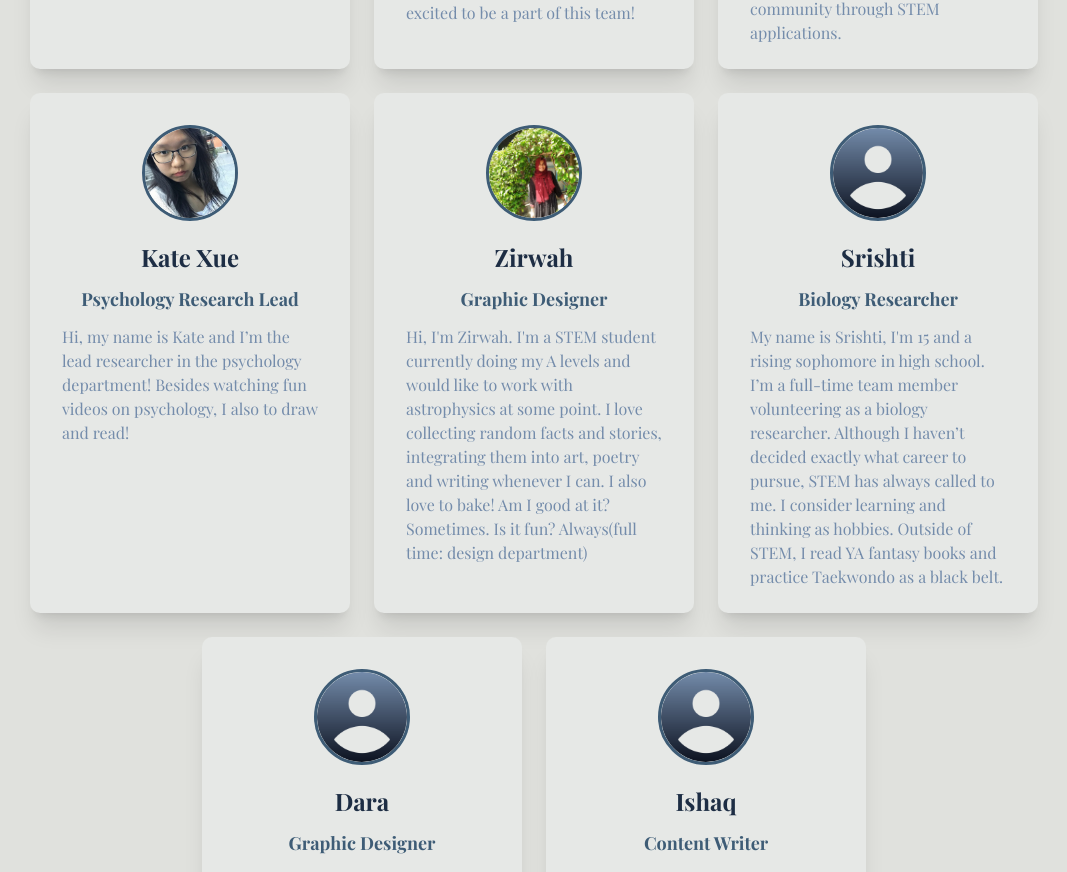
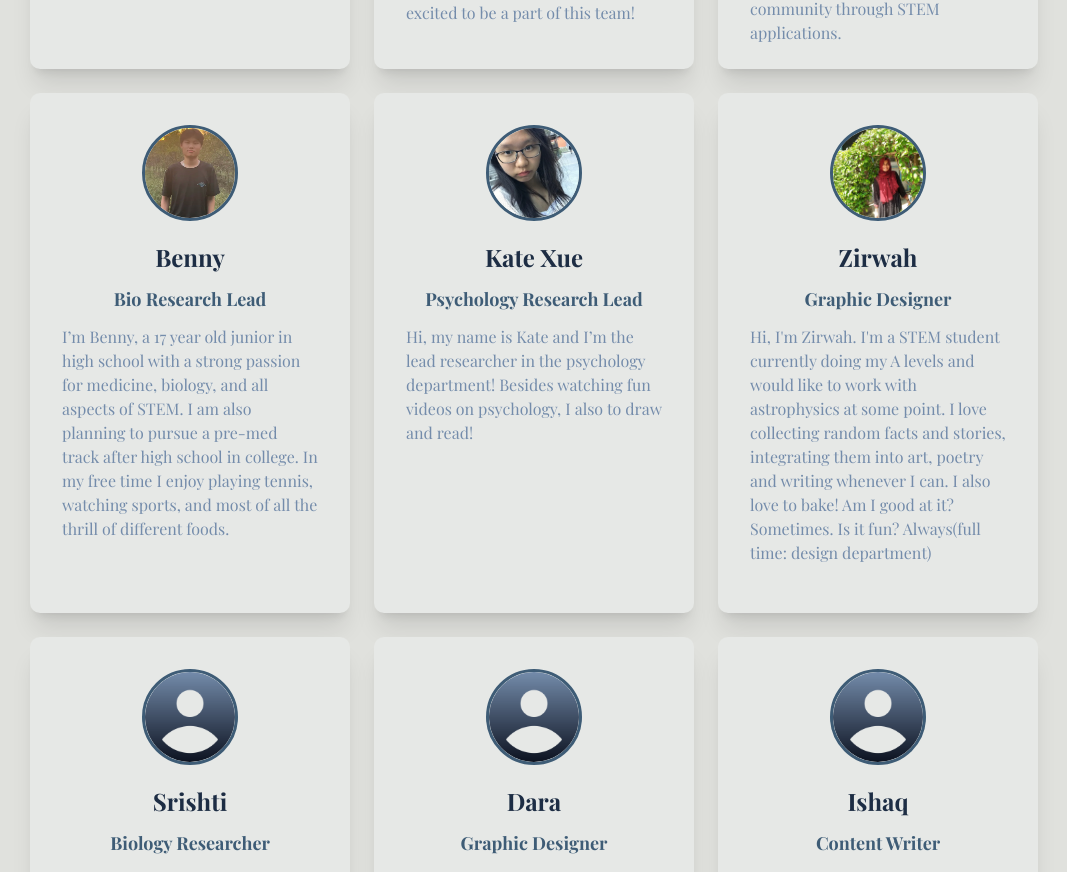
Before and after one commit to NADNAYSTHECREATOR/PixelPulseNews, a Next.js app: page /team in a window 1280 px wide. Shown: the part 1311-2183 px from the top of the page, without its empty margins (106-1173 px from the left). Built offline with nearby package versions, Linux system fonts and the light colour scheme.

Commit message:
added benny's  spotlight

```diff
--- a/app/(root)/team/page.tsx
+++ b/app/(root)/team/page.tsx
@@ -26,6 +26,9 @@ export default function page() {
        {/* MICHEAL */}
       <TeamMember image="" name="Micheal" role="CS/AI Research Lead" bio="My name is Michael! I am currently a junior in high school and 17. I am interested in STEM concepts and how they relate to the real world. My interests include drawing, fashion, golfing, and building wooden models. In the future I aspire to be a chemical engineer, and make an impact on my community through STEM applications." />
 
+      {/* BENNY*/}
+      <TeamMember image="/Benny.webp" name="Benny" role="Bio Research Lead" bio="I’m Benny, a 17 year old junior in high school with a strong passion for medicine, biology, and all aspects of STEM. I am also planning to pursue a pre-med track after high school in college. In my free time I enjoy playing tennis, watching sports, and most of all the thrill of different foods."/>
+
       {/* KATE */}
       <TeamMember image="/Kate.webp" name="Kate Xue" role="Psychology Research Lead" bio="Hi, my name is Kate and I’m the lead researcher in the psychology department! Besides watching fun videos on psychology, I also to draw and read!" />
 
```
Also changed, not shown: public/Benny.webp (added).
